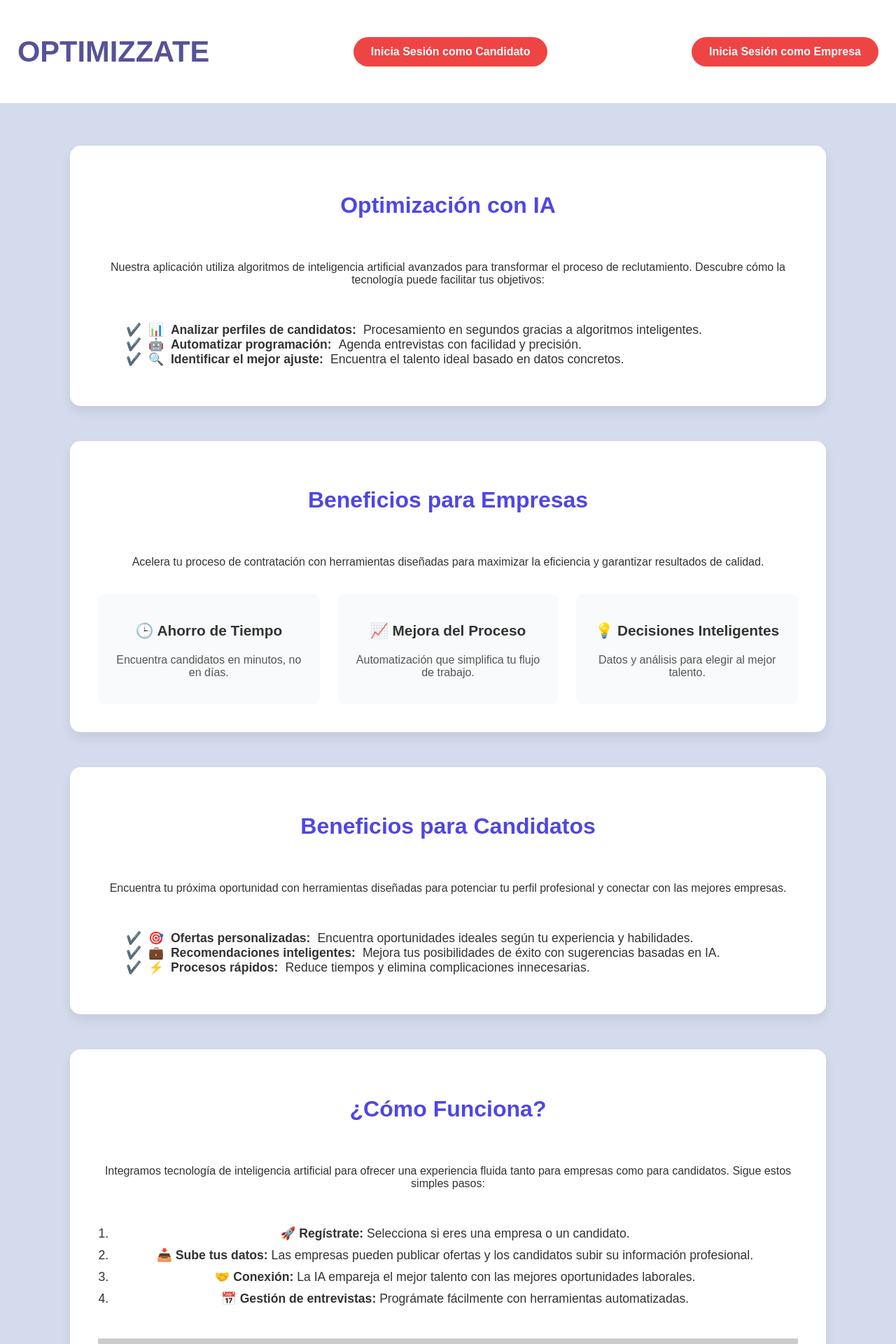
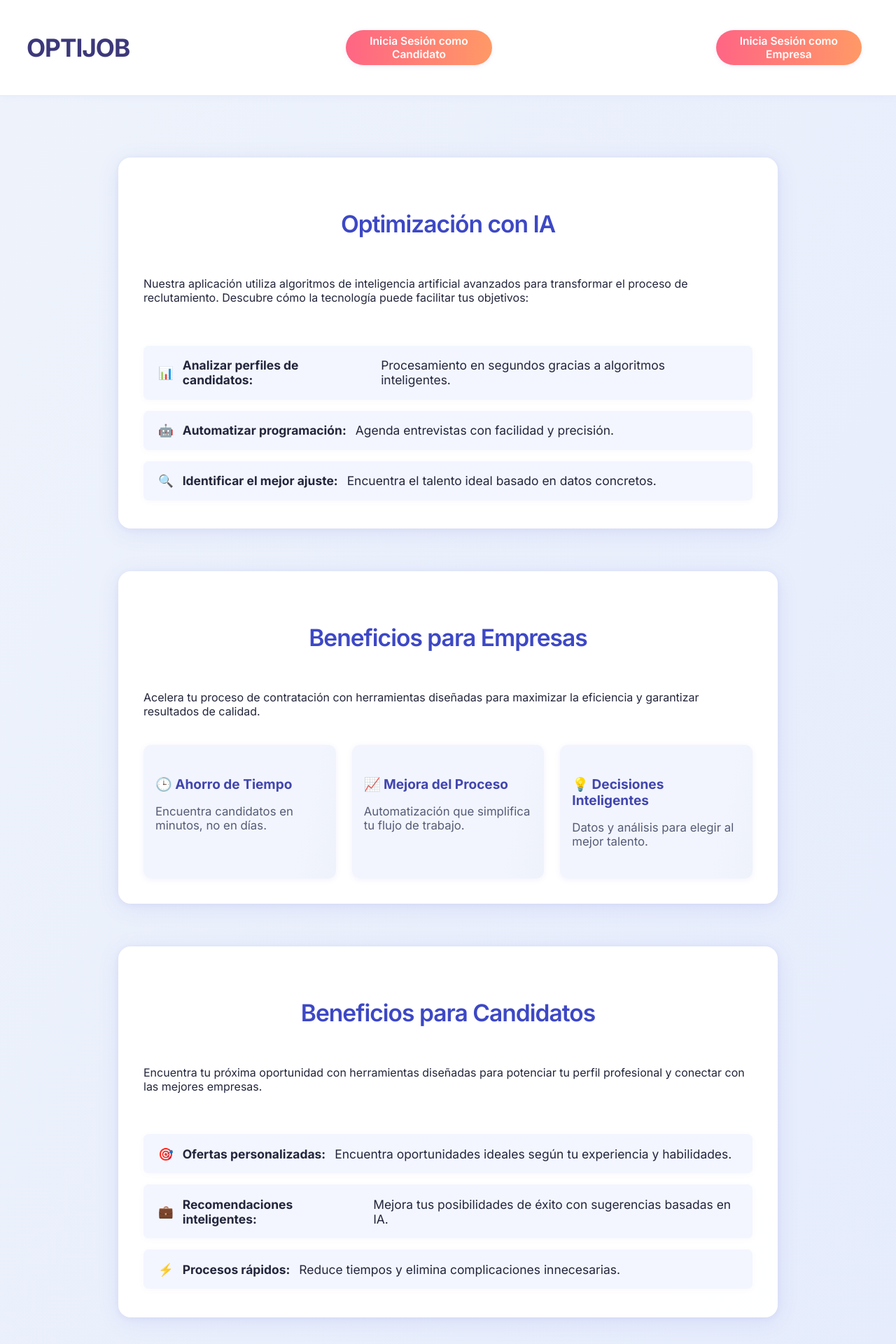
Before and after one commit to EricSax76/Infojobs-new, a React (Create React App) app in the folder frontend/: page / in a window 1280 px wide. Shown: the top 1920 px of the page at 70% size. Built offline with nearby package versions, Linux system fonts and the light colour scheme.

Commit message:
25 julio

```diff
--- a/frontend/src/App.js
+++ b/frontend/src/App.js
@@ -21,6 +21,7 @@ function App() {
                     <Route path="Candidateregister" element={<Candidateregister />} />
                     <Route path="/CandidateLogin" element={<CandidateLogin />} />
                     <Route path='/CandidateDashboard' element={<CandidateDashboard />} />
+                    <Route path="/job-offer" element={<JobOfferPage />} />
                     <Route path="Companyregister" element={<Companyregister />} />
                     <Route path="/CompanyLogin" element={<CompanyLogin />} />
                     <Route path="/DashboardCompany" element={<DashboardCompany />} />
--- a/frontend/src/pages/LandingPage.js
+++ b/frontend/src/pages/LandingPage.js
@@ -7,7 +7,7 @@ const LandingPage = () => {
     <div className="landing-container">
       {/* Navigation */}
       <nav className="landing-nav">
-        <h1 className="logo">OPTIMIZZATE</h1>
+        <h1 className="logo">OPTIJOB</h1>
         <Link to="/CandidateLogin" className="btn btn-login">
           Inicia Sesión como Candidato
         </Link>
@@ -101,7 +101,7 @@ const LandingPage = () => {
       </main>
 
       <footer className="landing-footer">
-        <p>© 2024 Tu Empresa. Todos los derechos reservados.</p>
+        <p>© 2025 Tu Empresa. Todos los derechos reservados.</p>
       </footer>
     </div>
   );
--- a/frontend/src/styles/general.css
+++ b/frontend/src/styles/general.css
@@ -1,189 +1,296 @@
-/* landing.css - Modern Landing Page Styling */
+/* Modern SaaS / Tech Landing Page */
+
+@import url('https://fonts.googleapis.com/css2?family=Inter:wght@400;600;700&display=swap');
 
 body {
   margin: 0;
-  font-family: 'Poppins', Arial, sans-serif;
-  color: #333;
-  background: hwb(223 83% 7%);
+  font-family: 'Inter', 'Poppins', Arial, sans-serif;
+  color: #23263b;
+  background: linear-gradient(115deg, #eef3fb 0%, #e3eafc 100%);
+  min-block-size: 100vh;
 }
 
 .landing-container {
   display: flex;
   flex-direction: column;
-  min-height: 100vh;
-  text-align: center;
+  min-block-size: 100vh;
 }
 
-.landing-header {
-  background: linear-gradient(135deg, #5b8def, #4f46e5);
-  color: #fff;
-  padding: 80px 20px;
-  box-shadow: 0 4px 10px rgba(0, 0, 0, 0.1);
+.landing-nav {
+  display: flex;
+  justify-content: space-between;
+  align-items: center;
+  background: rgba(255,255,255,0.99);
+  padding: 18px 38px;
+  box-shadow: 0 1.5px 12px 0 rgba(80,90,230,0.04);
+  border-block-end: 1px solid #e5e9f7;
+  position: sticky;
+  inset-block-start: 0;
+  z-index: 20;
 }
 
-.landing-header h1 {
-  font-size: 5rem;
-  margin-bottom: 15px;
+.landing-nav .logo {
+  font-size: 2.2rem;
   font-weight: 700;
+  letter-spacing: -1px;
+  color: hsl(243, 37%, 35%);
+  text-shadow: 0 1px 0 #f7f8fa;
 }
 
-.landing-header p {
-  font-size: 1.2rem;
+.btn, .btn-login, .btn-register-empresa, .btn-register-candidato {
+  display: inline-flex;            /* Cambia de block/inline-block a flex */
+  align-items: center;             /* Centra verticalmente */
+  justify-content: center;
+  padding: 0.4em 0.6em;              /* antes era 0.9em 2.2em */
+  border-radius: 2em;
+  font-weight: 600;
+  font-size: 0.97em;               /* antes estaba mal escrito */
+  text-decoration: none;
+  border: none;
+  cursor: pointer;
+  transition: background 0.19s, transform 0.16s, box-shadow 0.13s;
+  margin-inline-start: 0.7em;
+  margin-inline-end: 0.7em;
+  box-shadow: 0 1.5px 7px 0 rgba(79,70,229,0.09);
+  min-inline-size: 110px;                /* opcional, si quieres mismo ancho */
+  max-inline-size: 190px;                /* opcional, evita botones gigantes */
+  text-align: center;             /* Centra el texto si es multilinea */
+  vertical-align: middle;
+}
+
+
+.btn-login {
+  background: linear-gradient(90deg, #ff6584 0%, #ff9966 100%);
+  color: #fff;
+
+}
+
+.btn-login:hover {
+  background: linear-gradient(90deg, #ff405b 0%, #ffa07a 100%);
+  transform: translateY(-1px) scale(1.04);
+}
+
+.btn-register-empresa,
+.btn-register-candidato {
+  background: linear-gradient(92deg, #4f46e5 15%, #5b8def 100%);
+  color: #fff;
+}
+
+.btn-register-empresa:hover,
+.btn-register-candidato:hover {
+  background: linear-gradient(92deg, #3540d1 10%, #6ea6ff 100%);
+  transform: translateY(-2px) scale(1.06);
 }
 
 .landing-main {
   flex: 1;
-  padding: 60px 20px;
   display: flex;
   flex-direction: column;
   gap: 50px;
   align-items: center;
+  justify-content: flex-start;
+  padding: 50px 2vw 40px 2vw;
+  max-inline-size: 1100px;
+  inline-size: 100%;
+  margin: 38px auto 0 auto;
 }
 
 .section-optimization,
 .section-benefits,
 .section-candidates,
 .section-how-it-works {
-  background: #ffffff;
-  border-radius: 15px;
-  box-shadow: 0 8px 16px rgba(0, 0, 0, 0.08);
-  padding: 40px;
-  width: 90%;
-  max-width: 1000px;
+  background: rgba(255,255,255,0.98);
+  border-radius: 18px;
+  box-shadow: 0 6px 32px rgba(80,90,230,0.10), 0 1.5px 8px rgba(44,55,170,0.06);
+  padding: 46px 36px 36px 36px;
+  inline-size: 98%;
+  max-inline-size: 870px;
   display: flex;
   flex-direction: column;
-  gap: 20px;
+  align-items: center;
+  gap: 22px;
+  margin-block-end: 0.7rem;
+  position: relative;
 }
 
 .section-optimization h2,
 .section-benefits h2,
 .section-candidates h2,
 .section-how-it-works h2 {
-  font-size: 2rem;
-  color: #4f46e5;
+  font-size: 2.1rem;
+  color: #3d48c5;
+  margin-block-end: 0.5em;
+  letter-spacing: -1px;
+}
+
+.section-optimization ul,
+.section-candidates ul {
+  list-style: none;
+  padding: 0;
+  margin: 1.3em 0 0.3em 0;
+  display: flex;
+  flex-direction: column;
+  gap: 1em;
 }
 
 .section-optimization li,
 .section-candidates li {
-  font-size: 1.1rem;
+  font-size: 1.09rem;
+  background: #f3f6ff;
+  padding: 1em 1.2em;
+  border-radius: 7px;
   display: flex;
   align-items: center;
-  gap: 10px;
-}
-
-.section-optimization li::before,
-.section-candidates li::before {
-  content: "✔️";
-  color: #4f46e5;
+  gap: 13px;
+  box-shadow: 0 2px 8px 0 rgba(97,110,220,0.04);
 }
 
 .benefits-container {
   display: grid;
-  grid-template-columns: repeat(auto-fill, minmax(250px, 1fr));
-  gap: 25px;
+  grid-template-columns: repeat(auto-fit, minmax(230px, 1fr));
+  gap: 23px;
+  inline-size: 100%;
 }
 
 .benefit {
-  padding: 20px;
-  background: #f9fafb;
-  border-radius: 10px;
-  transition: transform 0.3s, box-shadow 0.3s;
+  background: linear-gradient(102deg, #f2f5fe 80%, #eef2fb 100%);
+  border-radius: 11px;
+  padding: 26px 17px;
+  box-shadow: 0 2px 9px 0 rgba(79,70,229,0.07);
+  transition: box-shadow 0.21s, transform 0.18s;
+  text-align: start;
 }
 
 .benefit:hover {
-  transform: translateY(-8px);
-  box-shadow: 0 8px 20px rgba(79, 70, 229, 0.2);
+  box-shadow: 0 6px 26px 0 rgba(61,72,197,0.12);
+  transform: translateY(-4px) scale(1.03);
 }
 
 .benefit h3 {
-  font-size: 1.3rem;
-  color: #333;
+  font-size: 1.19rem;
+  color: #4246ae;
+  margin-block-end: 0.5em;
 }
 
 .benefit p {
-  color: #555;
+  color: #555b76;
+  font-size: 1.05rem;
 }
 
 .section-how-it-works ol {
-  padding-left: 20px;
+  list-style: none;
+  padding-inline-start: 0;
+  margin: 2.1em 0 0.9em 0;
+  display: flex;
+  flex-direction: column;
+  gap: 1.3em;
 }
 
 .section-how-it-works li {
-  font-size: 1.1rem;
-  margin-bottom: 10px;
+  display: flex;
+  align-items: flex-start;
+  gap: 1.1em;
+  background: #f4f7fe;
+  border-radius: 13px;
+  padding: 1.2em 1.3em;
+  box-shadow: 0 3px 14px 0 rgba(79,70,229,0.08);
+  font-size: 1.16rem;
+  font-weight: 500;
+  position: relative;
+}
+
+.section-how-it-works li:hover {
+  box-shadow: 0 10px 36px 0 rgba(79,70,229,0.14);
+  transform: translateY(-2px) scale(1.015);
+}
+
+.section-how-it-works li .ol-step-badge {
+  display: flex;
+  align-items: center;
+  justify-content: center;
+  min-inline-size: 2.2em;
+  block-size: 2.2em;
+  background: linear-gradient(120deg, #667eea 0%, #5b8def 100%);
+  color: #fff;
+  font-size: 1.19em;
+  font-weight: bold;
+  border-radius: 50%;
+  margin-inline-end: 0.85em;
+  box-shadow: 0 1.5px 6px rgba(79,70,229,0.13);
 }
 
 .cta-buttons {
   display: flex;
   justify-content: center;
-  gap: 20px;
-  margin-top: 30px;
-}
-
-.btn {
-  padding: 12px 25px;
-  border-radius: 25px;
-  text-decoration: none;
-  color: #fff;
-  transition: background-color 0.3s, transform 0.2s;
-  font-weight: 600;
-}
-
-.btn-register {
-  background-color: #4f46e5;
-}
-
-.btn-register:hover {
-  background-color: #4338ca;
-  transform: scale(1.05);
-}
-
-.btn-login {
-  background-color: #ef4444;
-}
-
-.btn-login:hover {
-  background-color: #dc2626;
-  transform: scale(1.05);
+  gap: 26px;
+  margin-block-start: 38px;
 }
 
 .landing-footer {
   background: #f9fafb;
   padding: 20px;
-  color: #888;
+  color: #7b7ea8;
+  font-size: 1em;
+  margin-block-start: 2.5em;
+  border-block-start: 1px solid #eceefa;
+  box-shadow: 0 -1.5px 12px 0 rgba(80,90,230,0.04);
 }
 
-.landing-nav {
-  display: flex;
-  justify-content: space-between;
-  align-items: center;
-  padding: 15px 25px;
-  background-color: #ffffff;
-  border-bottom: 1px solid #e5e7eb;
-  position: sticky;
-  top: 0;
-  z-index: 10;
+.section-image {
+  inline-size: 97%;
+  max-inline-size: 560px;
+  border-radius: 16px;
+  margin: 2.4em 0 1em 0;
+  box-shadow: 0 5px 28px 0 rgba(79,70,229,0.11);
 }
 
-.landing-nav .logo {
-  font-size: 2.6rem;
-  font-weight: bold;
-  color: hsl(243, 30%, 46%);
-}
-
-@media (max-width: 768px) {
-  .landing-header h1 {
-    font-size: 2.5rem;
+/* Responsive Design */
+@media (max-width: 950px) {
+  .landing-main {
+    padding: 32px 1vw 24px 1vw;
+    max-inline-size: 99vw;
   }
-
   .section-optimization,
   .section-benefits,
   .section-candidates,
   .section-how-it-works {
-    padding: 30px;
+    padding: 26px 8px;
+    inline-size: 99%;
+    max-inline-size: 100vw;
   }
+}
 
+@media (max-width: 700px) {
+  .landing-nav {
+    flex-direction: column;
+    gap: 10px;
+    padding: 14px 5vw;
+  }
+  .landing-nav .logo {
+    font-size: 1.5rem;
+  }
+  .section-optimization,
+  .section-benefits,
+  .section-candidates,
+  .section-how-it-works {
+    padding: 16px 2vw;
+    border-radius: 7px;
+  }
+  .section-how-it-works li,
+  .section-optimization li,
+  .section-candidates li {
+    font-size: 1em;
+    flex-direction: column;
+    align-items: flex-start;
+    padding: 1em 0.7em;
+    gap: 0.7em;
+  }
+  .section-how-it-works li .ol-step-badge {
+    margin-block-end: 0.35em;
+    margin-inline-end: 0;
+  }
   .cta-buttons {
     flex-direction: column;
+    gap: 14px;
   }
 }
```
Also changed, not shown: 1 other file (tests, documents, lock files or other folders).
